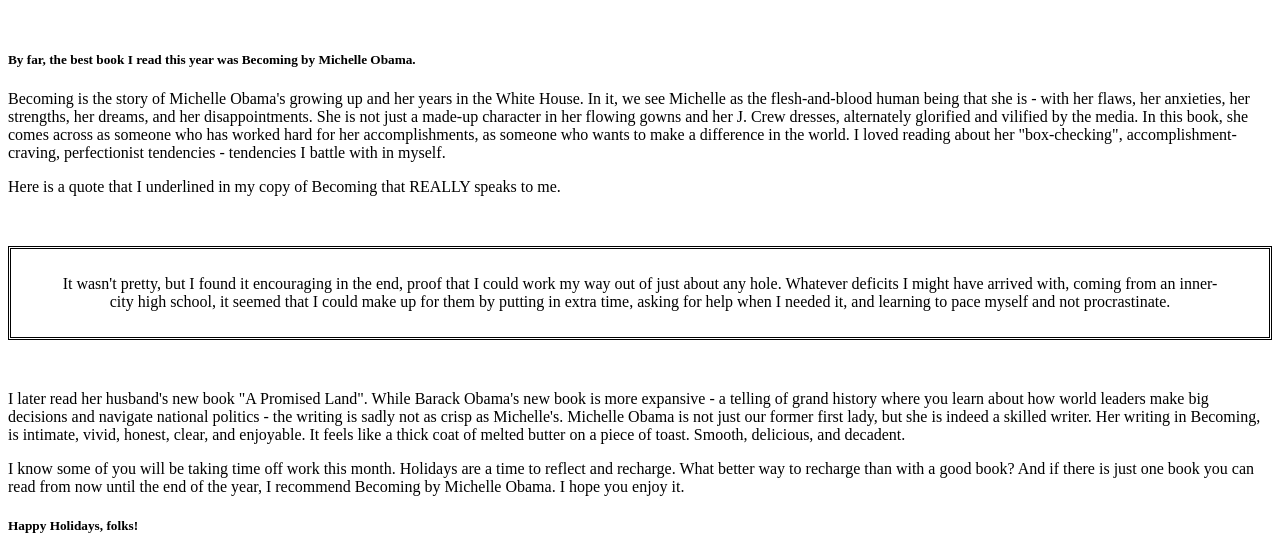
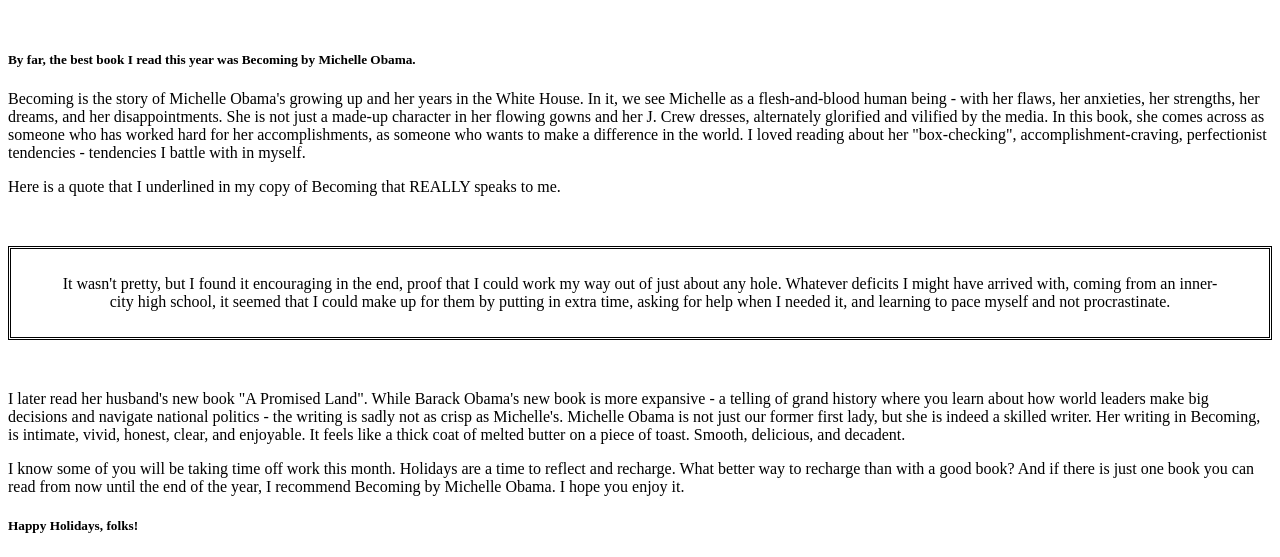
Before and after one commit to ThisisRajiRaj/thisisrajiraj.github.io, a Jekyll site: the page posts/yearinreview2020.html, which Jekyll copies as it is, in a window 1280 px wide and 900 px high, scrolled down 2172 px, cut to the strip 343-900 px from the top of the window. Built offline with Jekyll 4.4.1, drawn with Linux system fonts in a browser that asks for light colours.

Commit message:
Update yearinreview2020.html

```diff
--- a/posts/yearinreview2020.html
+++ b/posts/yearinreview2020.html
@@ -142,8 +142,7 @@ along with a few pictures from my life, this year.
 </h5>
 <p>
     Becoming is the story of Michelle Obama's growing up and her years in the
-    White House. In it, we see Michelle as the flesh-and-blood human being
-    that she is - with her flaws, her anxieties, her strengths,  her dreams, and her disappointments.
+    White House. In it, we see Michelle as a flesh-and-blood human being - with her flaws, her anxieties, her strengths,  her dreams, and her disappointments.
     She is not just
     a made-up character in her flowing gowns and her J. Crew dresses, alternately
     glorified and vilified by the
```
